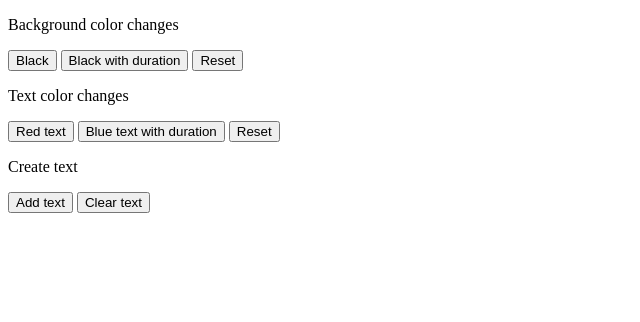
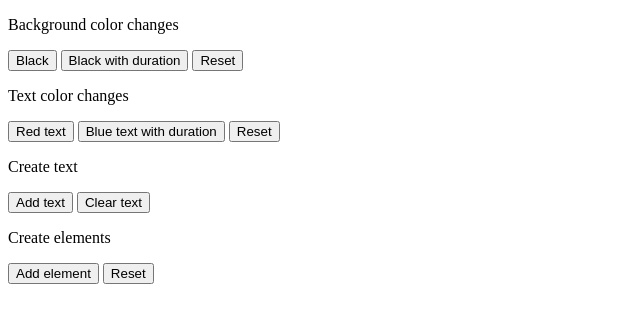
Before and after one commit to orloffski/D3, a plain HTML site: page style/index.html in a window 1280 px wide. Shown: the whole page, without its empty margins (0-640 px from the left). Drawn offline with nearby package versions, Linux system fonts and the light colour scheme.

Commit message:
add dynamic create/delete elements

```diff
--- a/style/index.html
+++ b/style/index.html
@@ -21,6 +21,11 @@
         <button onclick="addText()">Add text</button>
         <button onclick="clearText()">Clear text</button>
 
+        <p>Create elements</p>
+        <div class="elements"></div>
+        <button onclick="addNewElement()">Add element</button>
+        <button onclick="deleteAllParentElements()">Reset</button>
+
         <script src="https://d3js.org/d3.v5.min.js"></script>
         <script src="js/script.js"></script>
 
--- a/style/js/script.js
+++ b/style/js/script.js
@@ -15,6 +15,15 @@ function setTextColor(color, duration){
 function addTextToElement(text){
     d3.select("div[class=text]")
         .html(text);  // add text
+}
+
+function addNewElement(){
+    d3.select("div[class=elements]").append("p").text("New paragraph.");
+}
+
+function deleteAllParentElements(){
+    //d3.select("div[class=elements]").html("");    // variant 1
+    d3.select("div[class=elements]").selectAll("*").remove();   // variant 2
 }
 
 function setBgBlack(){
```
Also changed, not shown: gifs/create_delete.gif (added), style/README.md.
